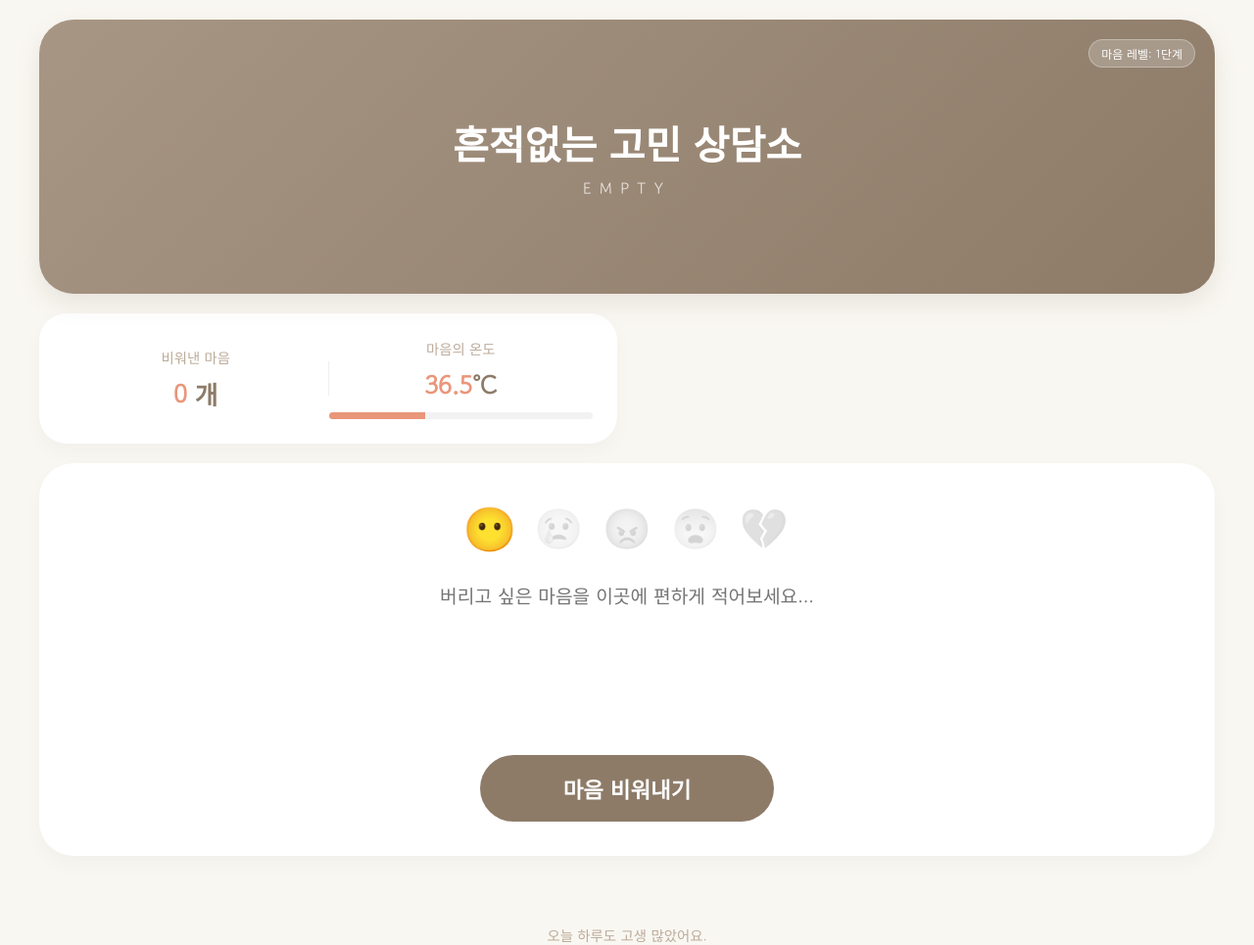
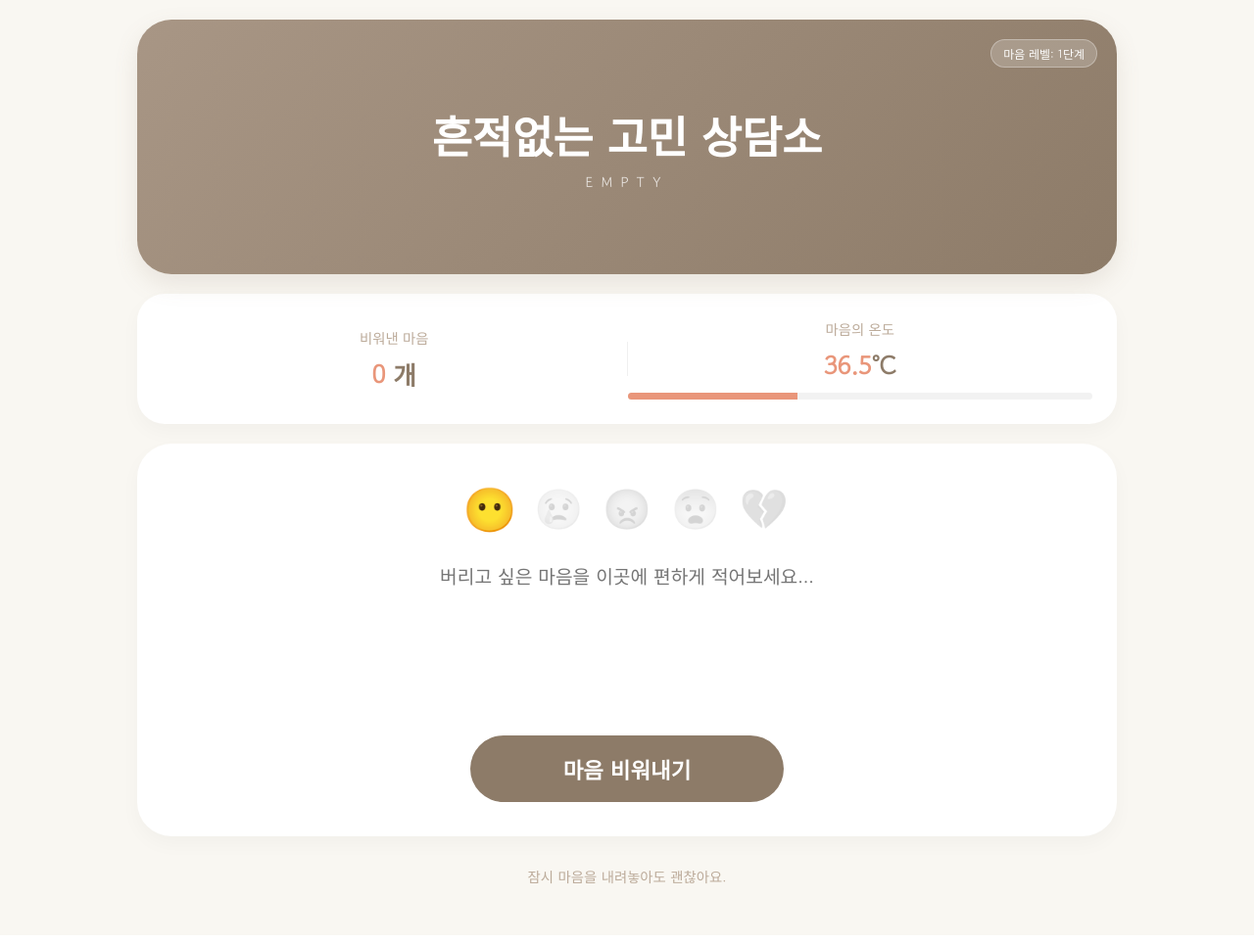
Before and after one commit to wooseonjin/Empty, a Flask app: page / in a window 1280 px wide. Shown: the whole page at 98% size. Run offline with Flask 3, Linux system fonts and the light colour scheme; data comes from the database, SQL or seed files in the repository; data that the repository does not hold is empty.

Commit message:
흔적없는 고민 상담소:EMPTY

```diff
--- a/templates/index.html
+++ b/templates/index.html
@@ -12,6 +12,7 @@
             --accent: #e9967a;
         }
 
+        /* 전역 폰트 및 스타일 */
         * {
             font-family: 'Gowun Dodum', sans-serif !important;
             box-sizing: border-box; margin: 0; padding: 0;
@@ -22,55 +23,31 @@
             background-color: var(--soft-beige);
             color: #5d564e; min-height: 100vh;
             display: flex; flex-direction: column; align-items: center;
+            overflow-x: hidden;
         }
 
-        /* [수정] PC에서는 넓게, 모바일에서는 92% 유지 */
         .main-wrapper {
-            width: 100%; /* 기본적으로 전체를 사용하되 내부에서 조절 */
-            display: flex;
-            flex-direction: column;
-            gap: 20px;
-            align-items: center;
+            width: 100%;
+            display: flex; flex-direction: column; gap: 20px; align-items: center;
+            padding-bottom: 50px;
         }
 
-        /* [상단 배너] PC에서 가득 차게 보이도록 설정 */
+        /* [상단 배너] */
         .hero-section {
-            width: 92%; /* 모바일 여백 유지 */
-            max-width: 100%;
-            height: 220px;
+            width: 92%; height: 200px;
             background: linear-gradient(135deg, #a89685 0%, #8d7b68 100%);
             display: flex; flex-direction: column; justify-content: center; align-items: center;
             color: white; text-align: center;
-            border-radius: 35px;
-            position: relative;
-            box-shadow: 0 10px 25px rgba(141, 123, 104, 0.15);
-            margin-top: 20px; /* 상단 여백 추가 */
+            border-radius: 35px; position: relative;
+            margin-top: 20px; box-shadow: 0 10px 25px rgba(141, 123, 104, 0.15);
         }
 
-        /* [PC 화면 대응] 가로폭을 넓혀주는 핵심 코드 */
+        /* [PC 대응] 중간 카드들도 배너와 같은 폭으로 확장 */
         @media (min-width: 768px) {
-            .hero-section {
-                width: 98%; /* PC에서는 화면 끝에 가깝게 넓힘 */
-                max-width: 1200px; /* 너무 과하게 커지는 것 방지 */
-                height: 280px;
+            .hero-section, .info-card, .input-card {
+                width: 95% !important; max-width: 1000px !important;
             }
-            .content-wrapper {
-                width: 98% !important;
-                max-width: 1200px !important;
-                display: grid !important; /* PC에서는 카드들을 병렬 배치 가능 */
-                grid-template-columns: 1fr 1fr;
-                gap: 20px;
-            }
-            .input-card { grid-column: span 2; } /* 입력창은 넓게 유지 */
-        }
-
-        /* 카드들이 담기는 영역 */
-        .content-wrapper {
-            width: 92%;
-            display: flex;
-            flex-direction: column;
-            gap: 20px;
-            padding-bottom: 40px;
+            .hero-section { height: 260px; }
         }
 
         .rank-tag {
@@ -79,53 +56,58 @@
             border-radius: 15px; font-size: 0.75rem; border: 1px solid rgba(255,255,255,0.3);
         }
 
-        .main-title { font-size: clamp(1.8rem, 4vw, 2.5rem); font-weight: 700; margin-bottom: 5px; }
-        .sub-title { font-size: 1rem; letter-spacing: 8px; opacity: 0.8; }
+        .main-title { font-size: clamp(1.8rem, 4vw, 2.8rem); font-weight: 700; }
+        .sub-title { font-size: 0.9rem; letter-spacing: 8px; opacity: 0.8; margin-top: 5px; }
 
+        /* [정보 카드] */
         .info-card {
-            width: 100%; background: white; padding: 25px; border-radius: 28px;
+            width: 92%; background: white; padding: 25px; border-radius: 28px;
             display: flex; justify-content: space-around; align-items: center;
             box-shadow: 0 8px 20px rgba(0,0,0,0.03);
         }
         .info-item { text-align: center; flex: 1; }
         .info-label { font-size: 0.9rem; color: #bcab9a; margin-bottom: 8px; }
-
-        .info-value {
-            font-size: 1.6rem; font-weight: 700; color: var(--main-brown);
-            font-family: 'Gowun Dodum' !important;
-        }
-        .info-value span { color: var(--accent); font-family: 'Gowun Dodum' !important; }
+        .info-value { font-size: 1.6rem; font-weight: 700; color: var(--main-brown); }
+        .info-value span { color: var(--accent); }
 
         .v-line { width: 1px; height: 35px; background: #f0f0f0; }
-
         .temp-bar-bg { width: 100%; height: 7px; background: #f2f2f2; border-radius: 10px; margin-top: 10px; overflow: hidden; }
         .temp-bar-fill { width: 36.5%; height: 100%; background: var(--accent); transition: width 1.5s ease; }
 
+        /* [입력 카드] */
         .input-card {
-            width: 100%; background: white; padding: 35px; border-radius: 35px;
+            width: 92%; background: white; padding: 35px; border-radius: 35px;
             box-shadow: 0 8px 20px rgba(0,0,0,0.03);
             display: flex; flex-direction: column; align-items: center;
+            transition: all 0.5s ease;
         }
 
-        .emotion-selector { margin-bottom: 25px; display: flex; justify-content: center; gap: 20px; }
+        .emotion-selector { margin-bottom: 25px; display: flex; gap: clamp(10px, 3vw, 20px); }
         .emotion-btn { cursor: pointer; font-size: 2.5rem; filter: grayscale(1); opacity: 0.2; transition: 0.3s; }
         .emotion-btn.active { filter: grayscale(0); opacity: 1; transform: scale(1.1); }
+
+        /* [애니메이션] 고민이 사라질 때의 효과 */
+        .burning {
+            transform: scale(0.9) translateY(-20px);
+            opacity: 0;
+            filter: blur(10px);
+        }
 
         #content {
             width: 100%; height: 160px; border: none; background: transparent;
             font-size: 1.2rem; outline: none; resize: none; text-align: center;
-            line-height: 1.8; color: #5d564e;
+            line-height: 1.8; color: #5d564e; transition: all 0.8s ease;
         }
 
         .btn-empty {
             background: var(--main-brown); color: white; border: none;
-            margin-top: 20px; padding: 18px 0; width: 100%; max-width: 300px; /* 버튼 너무 커짐 방지 */
-            font-size: 1.4rem; font-weight: 700;
-            border-radius: 50px; cursor: pointer; transition: 0.2s;
+            margin-top: 20px; padding: 18px 0; width: 100%; max-width: 320px;
+            font-size: 1.4rem; font-weight: 700; border-radius: 50px;
+            cursor: pointer; transition: 0.2s;
         }
-        .btn-empty:active { transform: scale(0.98); opacity: 0.9; }
+        .btn-empty:active { transform: scale(0.95); }
 
-        .footer-cheer { margin-top: 10px; font-size: 0.9rem; color: #bcab9a; text-align: center; }
+        .footer-cheer { margin-top: 10px; font-size: 0.9rem; color: #bcab9a; }
     </style>
 </head>
 <body>
@@ -137,7 +119,6 @@
         <div class="sub-title">EMPTY</div>
     </div>
 
-    <div class="content-wrapper">
     <div class="info-card">
         <div class="info-item">
             <div class="info-label">비워낸 마음</div>
@@ -151,7 +132,7 @@
         </div>
     </div>
 
-        <div class="input-card">
+    <div class="input-card" id="card-area">
         <div class="emotion-selector">
             <span class="emotion-btn active" onclick="selectEmotion(this, '😶')">😶</span>
             <span class="emotion-btn" onclick="selectEmotion(this, '😢')">😢</span>
@@ -162,44 +143,64 @@
         <textarea id="content" placeholder="버리고 싶은 마음을 이곳에 편하게 적어보세요..."></textarea>
         <button class="btn-empty" onclick="processBurn()">마음 비워내기</button>
     </div>
-    </div>
 
-    <div id="cheer-msg" class="footer-cheer">오늘 하루도 고생 많았어요.</div>
+    <div class="footer-cheer">잠시 마음을 내려놓아도 괜찮아요.</div>
 </div>
 
 <script>
-    /* 기존 스크립트 그대로 유지 */
     let selectedEmotion = '😶';
     window.onload = fetchInfo;
+
     async function fetchInfo() {
         try {
             const res = await fetch('/info');
             const data = await res.json();
             document.getElementById('total-val').innerText = data.total;
+            const tempVal = (36.5 + (data.total * 0.1)).toFixed(1);
+            document.getElementById('temp-text').innerText = tempVal;
+            document.getElementById('temp-fill').style.width = Math.min(tempVal, 100) + "%";
+
             let level = "1단계";
             if(data.total > 100) level = "마스터";
             else if(data.total > 50) level = "4단계";
             else if(data.total > 20) level = "3단계";
             else if(data.total > 5) level = "2단계";
             document.getElementById('rank-level').innerText = level;
-            const tempVal = (36.5 + (data.total * 0.1)).toFixed(1);
-            document.getElementById('temp-text').innerText = tempVal;
-            document.getElementById('temp-fill').style.width = Math.min(tempVal, 100) + "%";
-        } catch(e) {}
+        } catch(e) { console.error("데이터 로딩 실패"); }
     }
+
     function selectEmotion(el, emo) {
         document.querySelectorAll('.emotion-btn').forEach(b => b.classList.remove('active'));
         el.classList.add('active');
         selectedEmotion = emo;
     }
+
     async function processBurn() {
         const area = document.getElementById('content');
         if (!area.value.trim()) return;
+
+        // 1. 사라지는 애니메이션 적용
+        area.classList.add('burning');
+
         try {
-            await fetch('/burn', { method: 'POST', body: new URLSearchParams({'content': area.value, 'emotion': selectedEmotion}) });
+            const res = await fetch('/burn', {
+                method: 'POST',
+                body: new URLSearchParams({'content': area.value, 'emotion': selectedEmotion})
+            });
+            const data = await res.json();
+
+            // 2. 애니메이션 완료 후 실행 (0.8초 후)
+            setTimeout(() => {
+                alert(data.quote); // 응원 메시지 띄우기
                 area.value = "";
-            fetchInfo();
-        } catch(e) {}
+                area.classList.remove('burning');
+                fetchInfo(); // 정보 갱신
+            }, 800);
+
+        } catch(e) {
+            alert("마음을 비우는 데 실패했어요. 다시 시도해 주세요.");
+            area.classList.remove('burning');
+        }
     }
 </script>
 </body>
```
Lines whose indentation alone changed are shown as unchanged.
